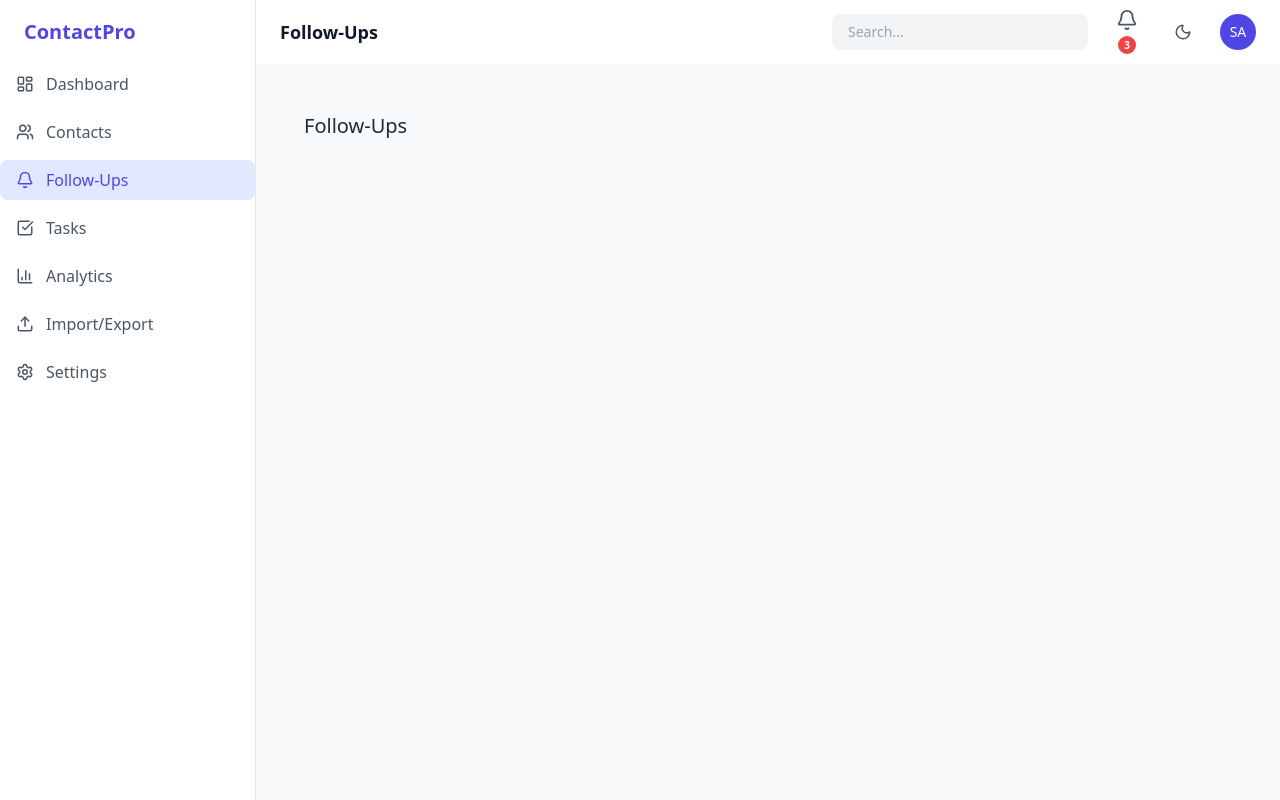
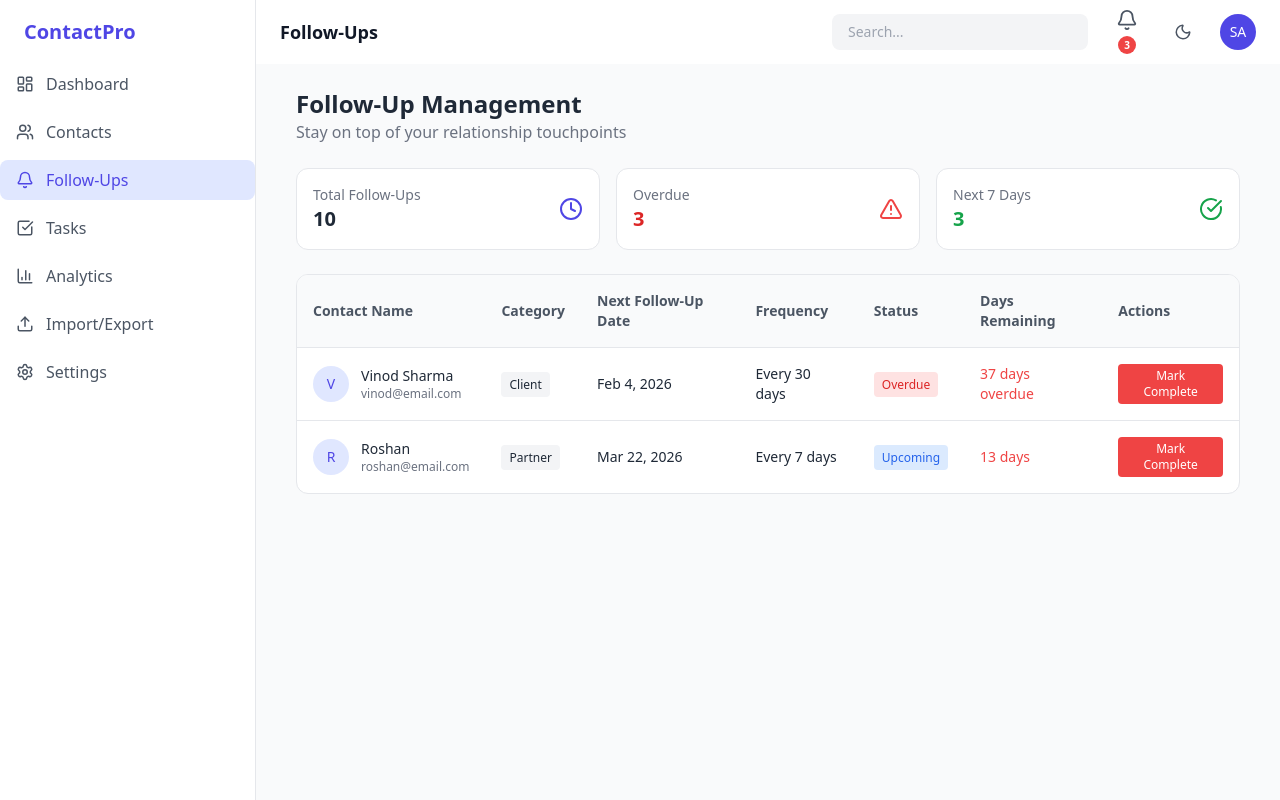
Before and after one commit to Srihariacharya/Contact-Management-System-Frontend, a React (Vite) app: page /followups in a window 1280 px wide. Built offline with nearby package versions, Linux system fonts and the light colour scheme.

Commit message:
Implement Follow-Ups module UI with stats cards, follow-up tracking table, and Mark Complete functionality

```diff
--- a/src/pages/FollowUps.jsx
+++ b/src/pages/FollowUps.jsx
@@ -1,3 +1,139 @@
-export default function Dashboard() {
-    return <div className="p-6 text-xl">Follow-Ups</div>;
+import { CheckCircle, AlertTriangle, Clock } from "lucide-react";
+import { useState } from "react";
+
+export default function FollowUps() {
+    const [followups, setFollowups] = useState([
+        {
+            id:1,
+            name: "Vinod Sharma",
+            email: "vinod@email.com",
+            category: "Client",
+            date: "Feb 4, 2026",
+            frequency: "Every 30 days",
+            status: "Overdue",
+            days: "37 days overdue"
+        },
+        {
+            id:2,
+            name: "Roshan",
+            email: "roshan@email.com",
+            category: "Partner",
+            date: "Mar 22, 2026",
+            frequency: "Every 7 days",
+            status: "Upcoming",
+            days: "13 days"
+        },
+    ]);
+
+    const markComplete = (id) => {
+        const updated = followups.map((f) =>
+            f.id === id ? {...f, status: "Completed"} : f
+        );
+        setFollowups(updated);
+    }
+
+
+    return (
+        <div className="max-w-7xl mx-auto px-4 space-y-6">
+            <div>
+                <h1 className="text-2xl font-semibold">Follow-Up Management</h1>
+                <p className="text-gray-500">
+                     Stay on top of your relationship touchpoints
+                </p>
+            </div>
+            <div className="grid grid-cols-3 gap-4">
+                <div className="bg-white rounded-xl border p-4 flex justify-between items-center">
+                    <div>
+                        <p className="text-gray-500 text-sm">Total Follow-Ups</p>
+                        <h2 className="text-xl font-semibold">10</h2>
+                    </div>
+                    <Clock className="text-indigo-600" />
+                </div>
+
+                <div className="bg-white rounded-xl border p-4 flex justify-between items-center">
+                    <div>
+                        <p className="text-gray-500 text-sm">Overdue</p>
+                        <h2 className="text-xl font-semibold text-red-600">3</h2>
+                    </div>
+                    <AlertTriangle className="text-red-500" />
+                </div>
+
+                <div className="bg-white rounded-xl border p-4 flex justify-between items-center">
+                    <div>
+                        <p className="text-gray-500 text-sm">Next 7 Days</p>
+                        <h2 className="text-xl font-semibold text-green-600">3</h2>
+                    </div>
+                    <CheckCircle className="text-green-600" />
+                </div>
+            </div>
+            <div className="bg-white rounded-xl border overflow-hidden">
+                <table className="w-full text-sm">
+                    <thead className="bg-gray-50 text-gray-600">
+                        <tr>
+                            <th className="p-4 text-left">Contact Name</th>
+                            <th className="p-4 text-left">Category</th>
+                            <th className="p-4 text-left">Next Follow-Up Date</th>
+                            <th className="p-4 text-left">Frequency</th>
+                            <th className="p-4 text-left">Status</th>
+                            <th className="p-4 text-left">Days Remaining</th>
+                            <th className="p-4 text-left">Actions</th>
+                        </tr>
+                    </thead>
+                    <tbody>
+                        {followups.map((f)=> (
+                            <tr key={f.id} className={`border-t hover:bg-gray-50 ${
+                            f.status === "Completed" ? "opacity-50" : ""
+                        }`} >
+                                <td className="p-4">
+                                    <div className="flex items-center gap-3">
+                                        <div className="w-9 h-9 bg-indigo-100 text-indigo-600 rounded-full flex items-center justify-center">
+                                            {f.name.charAt(0)}
+                                        </div>
+                                        <div>
+                                            <p className="font-medium">{f.name}</p>
+                                            <p className="text-xs text-gray-500">{f.email}</p>
+                                        </div>
+                                    </div>
+                                </td>
+                                <td className="p-4">
+                                    <span className="bg-gray-100 px-2 py-1 rounded text-xs">
+                                        {f.category}
+                                    </span>
+                                </td>
+                                <td className="p-4">{f.date}</td>
+                                <td className="p-4">{f.frequency}</td>
+
+                                <td className="p-4">
+                                    {f.status === "Overdue" ? (
+                                        <span className="bg-red-100 text-red-600 px-2 py-1 rounded text-xs">
+                                            Overdue
+                                        </span>
+                                    ) : (
+                                        <span className="bg-blue-100 text-blue-600 px-2 py-1 rounded text-xs">
+                                            Upcoming
+                                        </span>
+                                    )}
+                                </td>
+                                <td className="p-4 text-red-500">{f.days}</td>
+                                <td className="p-4">
+                                    {f.status === "Completed" ? (
+                                        <span className="text-green-600 text-sm font-medium">
+                                            Completed
+                                        </span>
+                                    ) : (
+                                    <button
+                                        onClick={() => markComplete(f.id)}
+                                        className="bg-red-500 text-white px-3 py-1 rounded text-xs">
+                                        Mark Complete
+                                    </button>
+                                    )}
+                                </td>
+                            </tr>
+                        ))}
+                    </tbody>
+                </table>
+
+            </div>
+        </div>
+    );
 }
```
